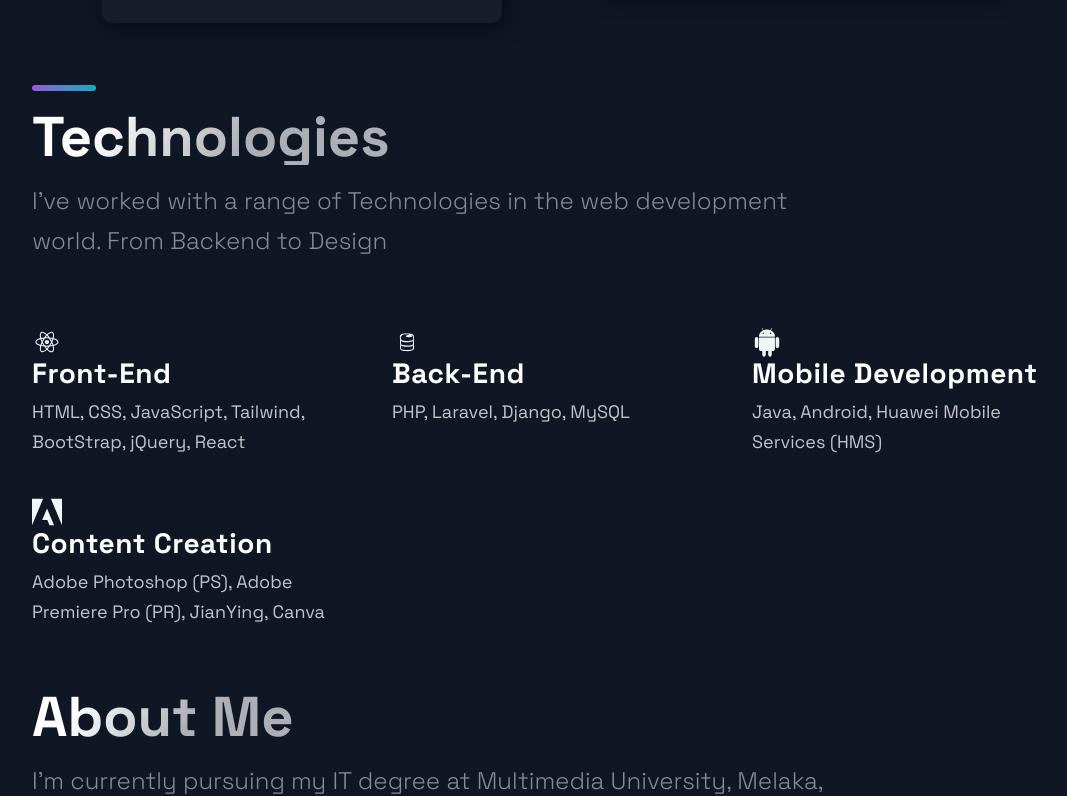
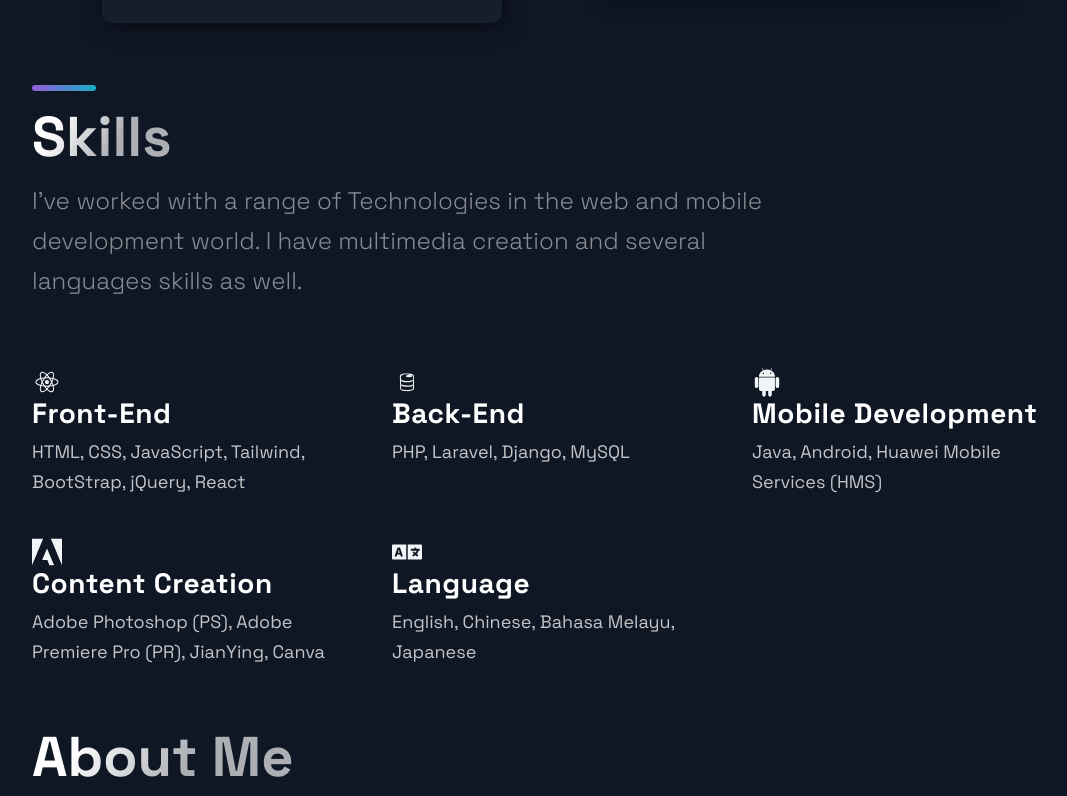
Before and after one commit to jxhau/jxhau.github.io, a Next.js app: page / in a window 1280 px wide. Shown: the part 1486-2282 px from the top of the page, without its empty margins (88-1155 px from the left). Built offline with nearby package versions, Linux system fonts and the light colour scheme.

Commit message:
update skill

```diff
--- a/src/components/Header/Header.js
+++ b/src/components/Header/Header.js
@@ -22,7 +22,7 @@ const Header = () =>  (
       </li>
       <li>
         <Link href="#tech">
-          <NavLink>Technologies</NavLink>
+          <NavLink>Skills</NavLink>
         </Link>
       </li>
       <li>
--- a/src/components/Technologies/Technologies.js
+++ b/src/components/Technologies/Technologies.js
@@ -1,6 +1,7 @@
 import React from 'react';
 import { DiFirebase, DiReact, DiAndroid } from 'react-icons/di';
 import { SiAdobe } from 'react-icons/si';
+import { FaLanguage } from 'react-icons/fa';
 import { Section, SectionDivider, SectionText, SectionTitle } from '../../styles/GlobalComponents';
 import { List, ListContainer, ListItem, ListParagraph, ListTitle } from './TechnologiesStyles';
 
@@ -22,8 +23,8 @@ const stack = [
     tech: 'Adobe Photoshop (PS), Adobe Premiere Pro (PR), JianYing, Canva'
   },
   {
-    title: 'Other Skills',
-    tech: 'C++, Financial Accouting'
+    title: 'Language',
+    tech: 'English, Chinese, Bahasa Melayu, Japanese'
   }
 
 ]
@@ -32,8 +33,8 @@ const Technologies = () =>  (
   <Section id='tech'>
     <SectionDivider />
     <br />
-    <SectionTitle>Technologies</SectionTitle>
-    <SectionText>I've worked with a range of Technologies in the web development world. From Backend to Design</SectionText>
+    <SectionTitle>Skills</SectionTitle>
+    <SectionText>I've worked with a range of Technologies in the web and mobile development world. I have multimedia creation and several languages skills as well.</SectionText>
     <List>
       <ListItem>
         <DiReact size="3rem" />
@@ -63,6 +64,13 @@ const Technologies = () =>  (
           <ListParagraph>{stack[3].tech}</ListParagraph>
         </ListContainer>
       </ListItem>
+      <ListItem>
+        <FaLanguage size="3rem" />
+        <ListContainer>
+          <ListTitle>{stack[4].title}</ListTitle>
+          <ListParagraph>{stack[4].tech}</ListParagraph>
+        </ListContainer>
+      </ListItem>
     </List>
   </Section>
 );
```
